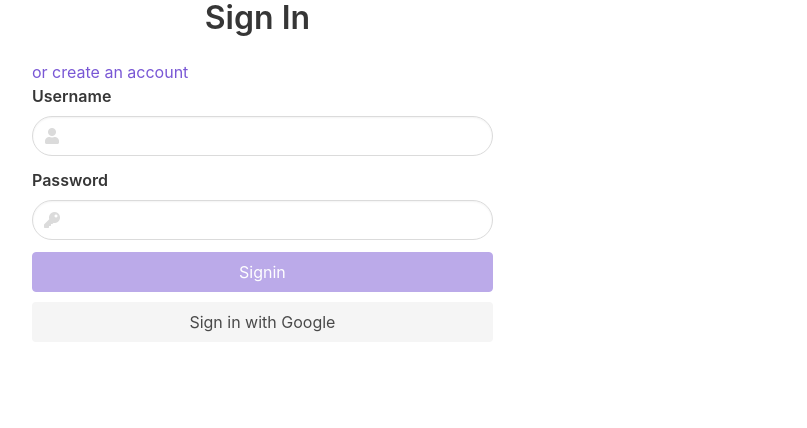
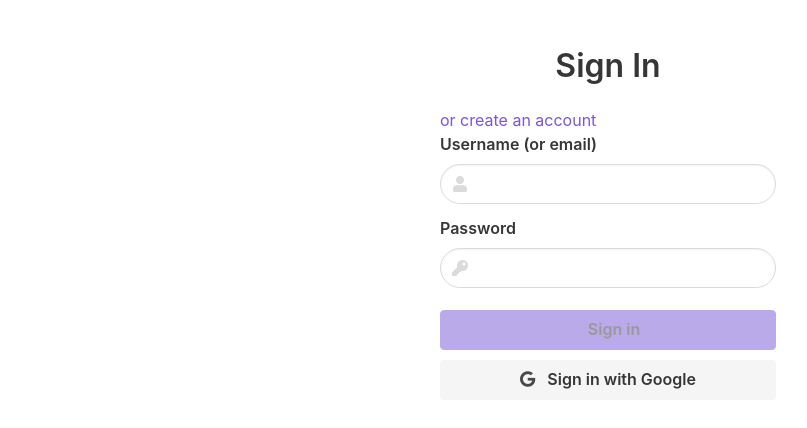
Before and after one commit to crisefd/levy_ui, a Vue app: page /signin in a window 1280 px wide. Shown: the top 428 px of the page, without its empty margins (32-839 px from the left). Built offline with nearby package versions, Linux system fonts and the light colour scheme; what vue-rx would draw is missing.

Commit message:
SignIn / SignUp pages visually similar

```diff
--- a/package.json
+++ b/package.json
@@ -49,7 +49,7 @@
     ],
     "rules": {
       "no-console": 0,
-      "vue/no-unused-vars": "warning"
+      "no-unused-vars": 1
     },
     "parserOptions": {
       "parser": "babel-eslint"
--- a/src/services/api/api-request.js
+++ b/src/services/api/api-request.js
@@ -2,6 +2,11 @@ import { Observable } from "rxjs";
 import { authHeader } from "./auth-header";
 
 const fetchMode = process.env.VUE_APP_FETCH_MODE;
+
+/**
+ * Wrapper function around the fetch API. It passes the neccesary
+ * paramenters to fetch but it returns it as an Observable
+ */
 
 export function request(method, url, qParams, payload) {
   const body =
--- a/src/services/api/auth-header.js
+++ b/src/services/api/auth-header.js
@@ -1,5 +1,5 @@
+// return authorization header with jwt token
 export function authHeader() {
-  // return authorization header with jwt token
   const user = JSON.parse(localStorage.getItem("user"));
   return user && user.token ? { Authorization: "Bearer " + user.token } : {};
 }
--- a/src/services/api/levy.service.js
+++ b/src/services/api/levy.service.js
@@ -12,7 +12,8 @@ export const levyService = {
     const url = `${baseUrl}/${apiVersion}/users/signin`;
     return request("POST", url, null, { email, password });
   },
-  signOut(){
+
+  signOut() {
     console.log("Signout not implemented yet");
   }
 };
--- a/src/services/store/index.js
+++ b/src/services/store/index.js
@@ -1,7 +1,7 @@
 import Vue from "vue";
 import Vuex from "vuex";
 
-import { alert } from './alert.module';
+import { alert } from "./alert.module";
 import { account } from "./account.module";
 // import { users } from './users.module';
 
@@ -11,6 +11,6 @@ export const store = new Vuex.Store({
   modules: {
     account,
     // users,
-    alert,
+    alert
   }
 });
--- /dev/null
+++ b/src/views/Dashboard.vue
@@ -0,0 +1,13 @@
+<template>
+  <div class="dashboard">
+    <h1>Dashboard!</h1>
+  </div>
+</template>
+
+<script>
+export default {
+  name: "dashboard"
+};
+</script>
+
+<style lang="scss" scoped></style>
--- a/src/views/Home.vue
+++ b/src/views/Default.vue
@@ -1,15 +1,15 @@
 <template>
-  <div class="home"></div>
+  <div class="default"></div>
 </template>
 
 <script>
 import { router } from "../services/";
 
 export default {
-  name: "home",
+  name: "default",
   components: {},
   created() {
-    router.push({ name: "signin" });
+    router.push({ name: "dashboard" });
   }
 };
 </script>
--- a/src/views/Signin.vue
+++ b/src/views/Signin.vue
@@ -1,11 +1,13 @@
 <template>
   <div>
-      <h1 class="title"> Sign In </h1>
-      <a  href="/signup"> or create an account </a>
     <form @submit.prevent="handleSubmit">
-
+      <section class="section">
+        <div class="columns">
+          <div class="column is-4 is-offset-4">
+            <h1 class="title">Sign In</h1>
+            <a href="/signup">or create an account</a>
             <div class="field">
-              <label class="label">Username</label>
+              <label class="label">Username (or email)</label>
               <div class="control has-icons-left has-icons-right">
                 <input
                   class="input is-rounded"
@@ -17,7 +19,7 @@
                   v-model="form.username"
                   :disabled="sending"
                   v-on:keyup="keyEvtTriggered = true"
-                />
+                >
                 <span class="icon is-small is-left">
                   <i class="fa fa-user"></i>
                 </span>
@@ -25,9 +27,7 @@
               <p
                 class="help is-danger"
                 v-if="!$v.form.username.required && keyEvtTriggered"
-              >
-                Username is required
-              </p>
+              >Username is required</p>
               <p class="help is-success" v-else></p>
             </div>
 
@@ -44,7 +44,7 @@
                   v-model="form.password"
                   :disabled="sending"
                   v-on:keyup="keyEvtTriggered = true"
-                />
+                >
                 <span class="icon is-small is-left">
                   <i class="fa fa-key"></i>
                 </span>
@@ -52,29 +52,25 @@
               <p
                 class="help is-danger"
                 v-if="!$v.form.password.required && keyEvtTriggered"
-              >
-                Password is required
-              </p>
+              >Password is required</p>
               <p class="help is-success" v-else></p>
             </div>
-       <div class="field is-grouped-centered">
-            <p>
-              <a class="btn-control">
+            <div class="field">
+              <div class="control">
                 <button class="button is-link" :disabled="$v.$invalid">
-                  Signin
+                  <span class="label"> Sign in </span>
                 </button>
-                </a>
-            </p>
-              <p class="btn-control">
-                 <a>
+              </div>
+              <div class="control">
                 <button class="button is-light">
-                  Sign in with Google
+                  <span class="fab fa-google"></span>
+                  <span class="label"> Sign in with Google </span>
                 </button>
-                </a>
-              </p>
-
               </div>
-
+            </div>
+          </div>
+        </div>
+      </section>
     </form>
   </div>
 </template>
@@ -91,21 +87,21 @@ export default {
     return {
       form: {
         username: null,
-        password: null,
+        password: null
       },
       keyEvtTriggered: false,
       submitted: false,
-      sending: false,
+      sending: false
     };
   },
   validations: {
     form: {
       username: {
-          required,
+        required
       },
       password: {
-          required,
-        },
+        required
+      }
     }
   },
   computed: {
@@ -119,7 +115,7 @@ export default {
     getValidationClass(fieldName) {
       const field = this.$v.form[fieldName];
       let isDanger = !field.required && (field.$invalid || field.$dirty);
-        return  isDanger && this.keyEvtTriggered
+      return isDanger && this.keyEvtTriggered
         ? { "is-danger": true }
         : this.keyEvtTriggered
         ? { "is-success": true }
@@ -136,24 +132,21 @@ export default {
         }
       }
       this.sending = false;
-
     }
   }
-}
+};
 </script>
 
 <style lang="scss" scoped>
-  .title{
-    padding-left: 15%;
+button {
+  padding-bottom: 10px;
+  margin-top: 10px;
+  width: 100%;
+  span.label {
+    padding-left: 12px;
   }
-  .input {
-    width: 40%;
 }
-  .button {
-    width: 40%;
+.title {
+  text-align: center;
 }
-  .btn-control {
-    padding-top: 10px;
-  }
-
 </style>
--- a/src/views/Signup.vue
+++ b/src/views/Signup.vue
@@ -4,11 +4,12 @@
       <section class="section">
         <div class="columns">
           <div class="column is-4 is-offset-4">
+            <h1 class="title">Sign up</h1>
             <div class="field">
               <label class="label">Email</label>
               <div class="control has-icons-left has-icons-right">
                 <input
-                  class="input"
+                  class="input is-rounded"
                   :class="getValidationClass('email')"
                   v-on:keyup="keyEvtTriggered = true"
                   type="email"
@@ -42,7 +43,7 @@
               <label class="label">Username</label>
               <div class="control has-icons-left has-icons-right">
                 <input
-                  class="input"
+                  class="input is-rounded"
                   :class="getValidationClass('username')"
                   v-on:keyup="keyEvtTriggered = true"
                   type="text"
@@ -79,7 +80,7 @@
               <label class="label">Password</label>
               <div class="control has-icons-left has-icons-right">
                 <input
-                  class="input"
+                  class="input is-rounded"
                   :class="getValidationClass('password')"
                   v-on:keyup="keyEvtTriggered = true"
                   type="password"
@@ -116,7 +117,7 @@
               <label class="label">Confirm password</label>
               <div class="control has-icons-left has-icons-right">
                 <input
-                  class="input"
+                  class="input is-rounded"
                   :class="getValidationClass('cpassword')"
                   v-on:keyup="keyEvtTriggered = true"
                   type="password"
@@ -149,10 +150,16 @@
               <p class="help is-success" v-else>Password confirmed</p>
             </div>
 
-            <div class="field is-grouped">
+            <div class="field">
               <div class="control">
                 <button class="button is-link" :disabled="$v.$invalid">
-                  Register
+                  <span class="label"> Sign up </span>
+                </button>
+              </div>
+              <div class="control">
+                <button class="button is-light">
+                  <span class="fab fa-google"></span>
+                  <span class="label"> Sign up with Google </span>
                 </button>
               </div>
             </div>
@@ -248,7 +255,7 @@ export default {
         this.form[fieldName] = null;
       });
       window.setTimeout(() => {
-        router.push({ name: "home" });
+        router.push({ name: "default" });
       }, 2000);
     },
     saveUser() {
@@ -262,12 +269,13 @@ export default {
       levyService.signUp(userData).subscribe({
         next: response => {
           console.log("Success: ", response);
+          this.sending = false;
+          this.clearForm();
+          this.lastUser = userData.username;
+          this.userSaved = true;
           window.setTimeout(() => {
-            this.sending = false;
-            this.clearForm();
-            this.lastUser = userData.username;
-            this.userSaved = true;
-          }, 1500);
+              router.push({name: "signin"});
+          }, 2000);
         },
         error: error => {
           console.error("Unexpected error: " + error);
@@ -285,4 +293,16 @@ export default {
 };
 </script>
 
-<style lang="scss" scoped></style>
+<style lang="scss" scoped>
+button {
+  padding-bottom: 10px;
+  margin-top: 10px;
+  width: 100%;
+  span.label {
+    padding-left: 12px;
+  }
+}
+.title {
+  text-align: center;
+}
+</style>
```
Also changed, not shown: src/services/router/router.service.js (+5 -3 lines), src/services/store/alert.module.js (+5 -5 lines). Lines whose indentation alone changed are shown as unchanged.
